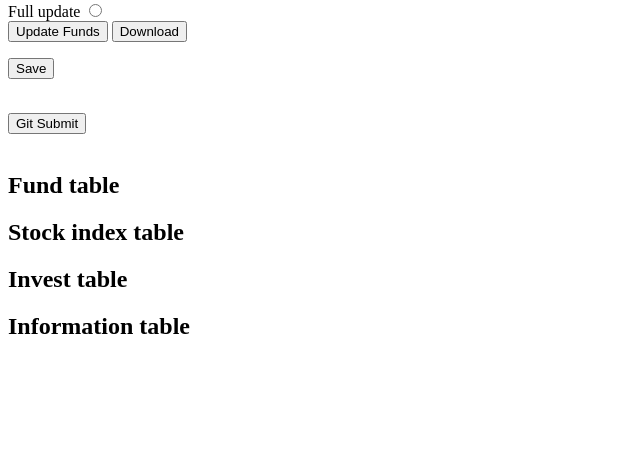
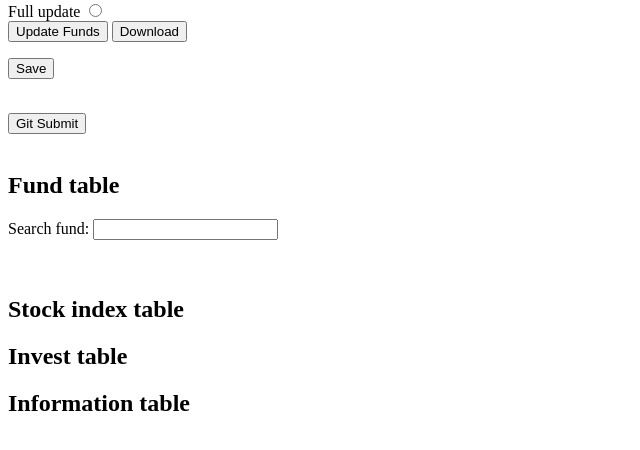
Before and after one commit to sinojelly/FundHelper, a Flask app: template templates/admin.html in a window 1280 px wide. Shown: the part 133-583 px from the top of the page, without its empty margins (0-640 px from the left). Run offline with Flask 2, Linux system fonts and the light colour scheme; the template is opened without the code that fills it, so the values that code supplies are empty; parts of the project's set-up code (start-up, migrations or seed data) failed here and were passed over; some libraries are stand-ins or nearby versions.

Commit message:
add search function to fund table.

```diff
--- a/templates/update_model.html
+++ b/templates/update_model.html
@@ -4,6 +4,8 @@
 	<button id="gitSubmit">Git Submit</button>
 	<div id="gitSubmitStatus"></div><br>
 	<h2>Fund table</h2>
+	<div>Search fund: <input id="fundSearchField" type="text" value="" ></input></div><br>
+	<div id="fundSearchStatus"></div><br>
 	<div id="fund-table"></div>
 	<h2>Stock index table</h2>
 	<div id="stock-index-table"></div>
@@ -26,6 +28,7 @@
 	  dropdownMenu: true,
       autoColumnSize: true,
 	  contextMenu: true,
+	  search: true,
 	  width: '100%',
       height: 500,
 	  modifyColWidth: function(width, col){
@@ -55,6 +58,16 @@
 		return cellProperties;
 	  }
 	});
+	var searchFiled = document.getElementById('fundSearchField');
+	Handsontable.dom.addEvent(searchFiled, 'keyup', function (event) {
+	  var search = fundTable.getPlugin('search');
+	  var queryResult = search.query(this.value);
+	  var matchNumber = queryResult.length;
+	  $("#fundSearchStatus").text("Search result: "+matchNumber+" matched items.");
+	  //console.log(queryResult);
+	  fundTable.render();
+	});
+
 	var stockIndexTableContainer = document.getElementById('stock-index-table');
 	var stockIndexTable = new Handsontable(stockIndexTableContainer, {
 	  data: null, //tabledata,
```
